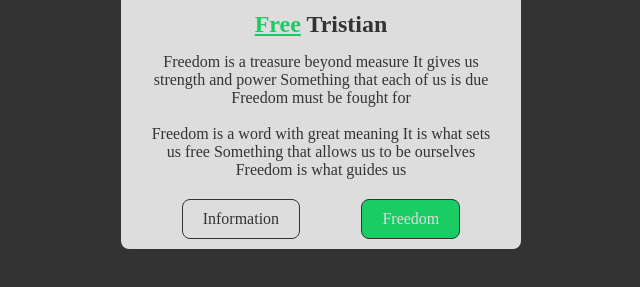
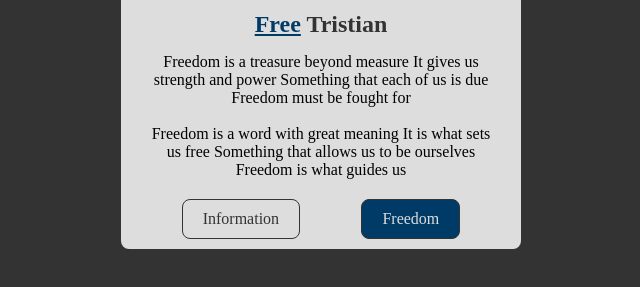
Before and after one commit to Czekol/tristian, a plain HTML site: page index.html in a window 1280 px wide. Shown: the part 477-764 px from the top of the page, without its empty margins (319-959 px from the left). Drawn offline with Linux system fonts and the light colour scheme.

Commit message:
changed colors

```diff
--- a/style.css
+++ b/style.css
@@ -2,7 +2,7 @@
 	box-sizing: border-box;
 	margin: 0;
 	padding: 0;
-  color: #333;
+
 }
 
 body {
@@ -10,7 +10,7 @@ body {
 	justify-content: center;
 	align-items: center;
 	height: 100vh;
-  font-family: "Franklin Gothic Medium", "Arial Narrow", Arial, sans-serif;
+	font-family: 'Franklin Gothic Medium', 'Arial Narrow', Arial, sans-serif;
 	background-color: #333333;
 }
 
@@ -33,9 +33,14 @@ a {
 	-o-object-fit: cover;
 	object-fit: cover;
 }
+
+.card__title {
+  color: #333333;
+}
+
 .card__title::before {
-  content: "Free";
-  color: rgb(25, 204, 100);
+	content: 'Free';
+	color: #003b67;
 	text-decoration: underline;
 }
 .card__body {
@@ -58,6 +63,6 @@ a {
 	cursor: pointer;
 }
 .card__btn--highlighted {
-  background-color: rgb(25, 204, 100);
+	background-color: #003b67;
 	color: #dddddd;
-}/*# sourceMappingURL=style.css.map */
+} /*# sourceMappingURL=style.css.map */
```
Also changed, not shown: index.html (+0 -6 lines). Lines whose indentation alone changed are shown as unchanged.
